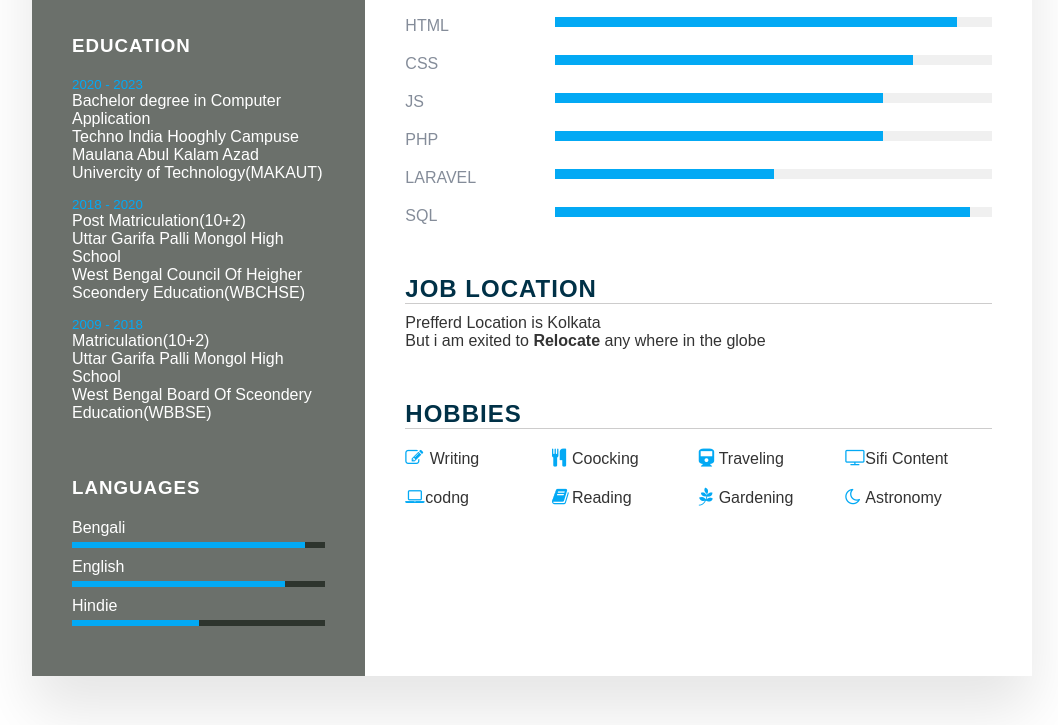
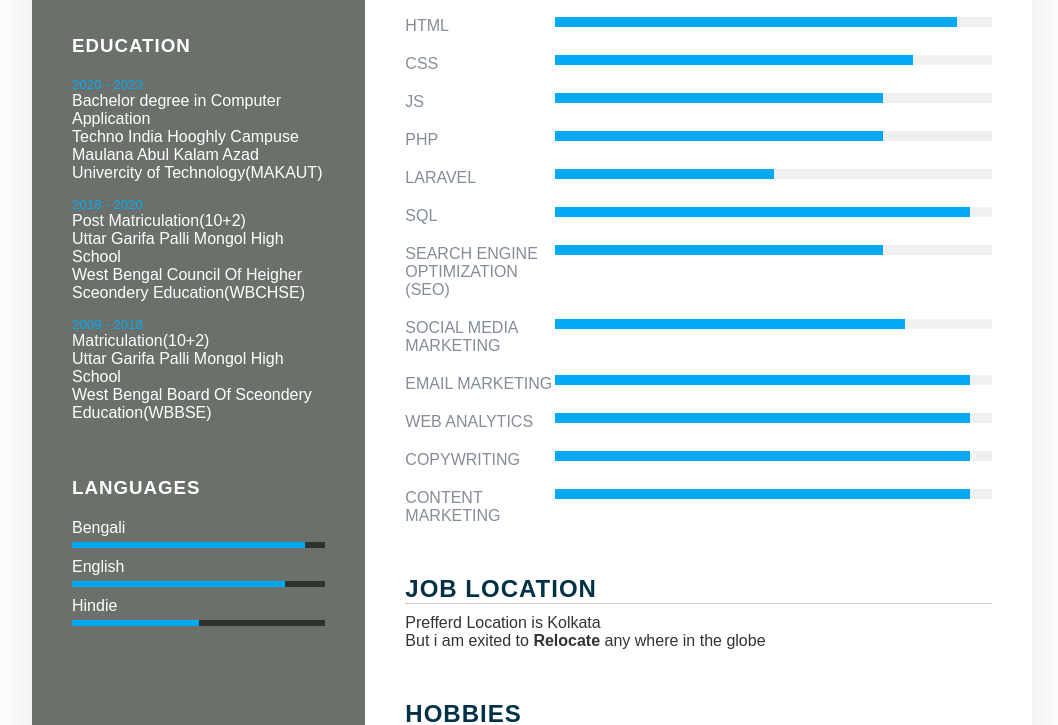
Before and after one commit to Joymahanta/resume, a plain HTML site: page index.html in a window 1280 px wide. Shown: the part 606-1331 px from the top of the page, without its empty margins (108-1166 px from the left). Drawn offline with Linux system fonts and the light colour scheme.

Commit message:
Update index.html

```diff
--- a/index.html
+++ b/index.html
@@ -20,7 +20,7 @@
                     <img src="photo.jpeg" alt="">
                 </div>
                 <br>
-                <h2>Joy Mahanta<br> <span>DBA, Web Devoloper</span></h2>
+                <h2>Joy Mahanta<br> <span>Web Devoloper</span></h2>
             </div>
             <div class="contactinfo">
                 <h3 class="title">Contact info</h3>
@@ -183,6 +183,43 @@
                         <div style="width: 95%;"></div>
                     </div>
                 </div>
+                <div class="box">
+                    <h4>Search Engine Optimization (SEO) </h4>
+                    <div class="percent">
+                        <div style="width: 75%;"></div>
+                    </div>
+                </div>
+                <div class="box">
+                    <h4>Social Media Marketing </h4>
+                    <div class="percent">
+                        <div style="width: 80%;"></div>
+                    </div>
+                </div>
+                <div class="box">
+                    <h4>Email Marketing </h4>
+                    <div class="percent">
+                        <div style="width: 95%;"></div>
+                    </div>
+                </div>
+                <div class="box">
+                    <h4>Web Analytics </h4>
+                    <div class="percent">
+                        <div style="width: 95%;"></div>
+                    </div>
+                </div>
+                <div class="box">
+                    <h4>Copywriting </h4>
+                    <div class="percent">
+                        <div style="width: 95%;"></div>
+                    </div>
+                </div>
+                <div class="box">
+                    <h4>Content Marketing</h4>
+                    <div class="percent">
+                        <div style="width: 95%;"></div>
+                    </div>
+                </div>
+
             </div>
 
             <div class="about">
```
